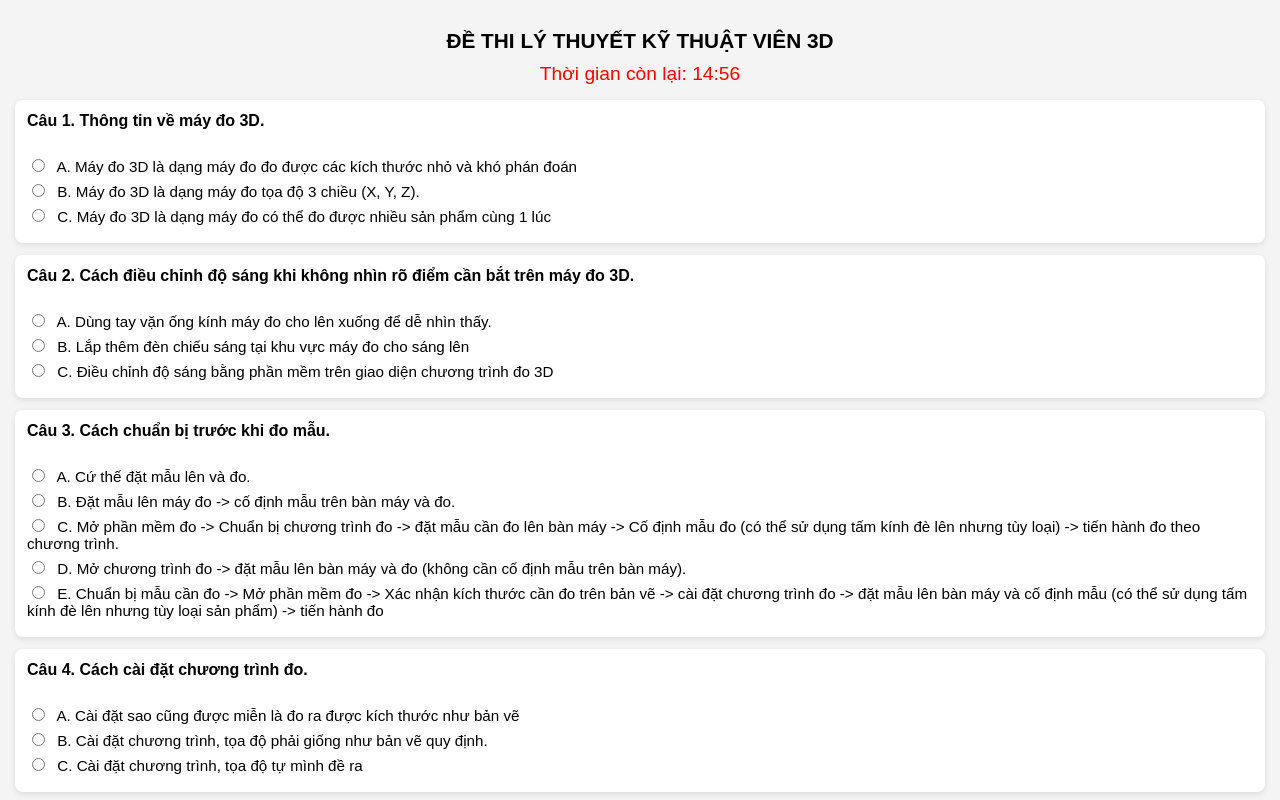
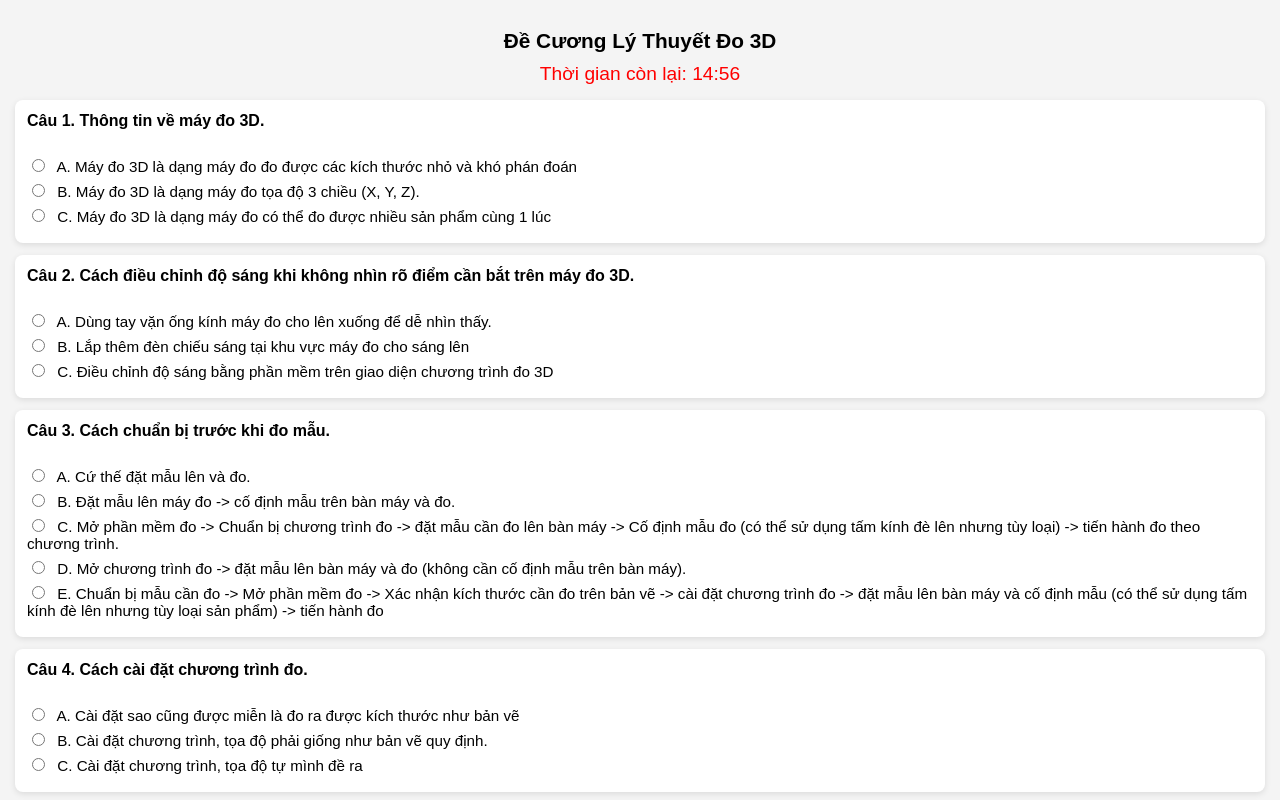
Before and after one commit to o0oS2/SJ, a plain HTML site: page index.html in a window 1280 px wide. Shown: the top 800 px of the page. Drawn offline with Linux system fonts and the light colour scheme.

Commit message:
Update index.html

```diff
--- a/index.html
+++ b/index.html
@@ -91,7 +91,7 @@
 </head>
 <body>
 
-<h1>ĐỀ THI LÝ THUYẾT KỸ THUẬT VIÊN 3D</h1>
+<h1>Đề Cương Lý Thuyết Đo 3D</h1>
 <div class="timer" id="countdown">Thời gian còn lại: 15:00</div>
 
 <form id="quizForm">
```
